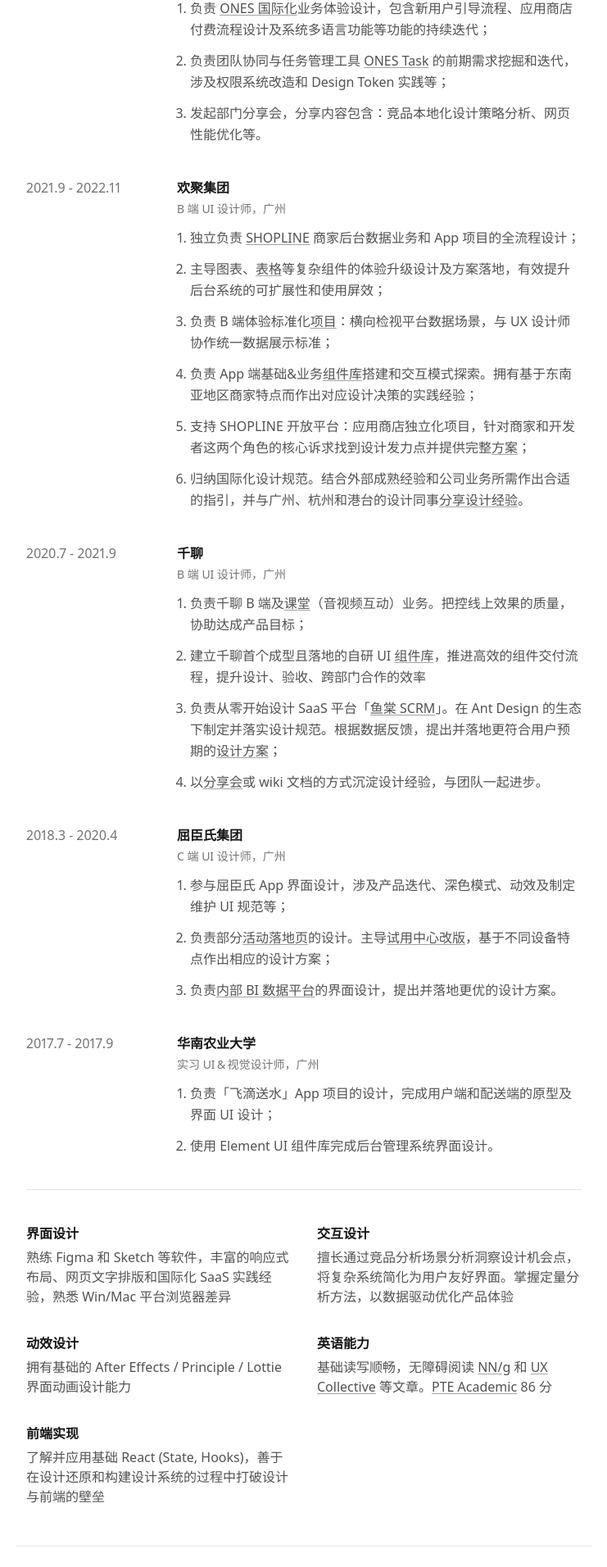
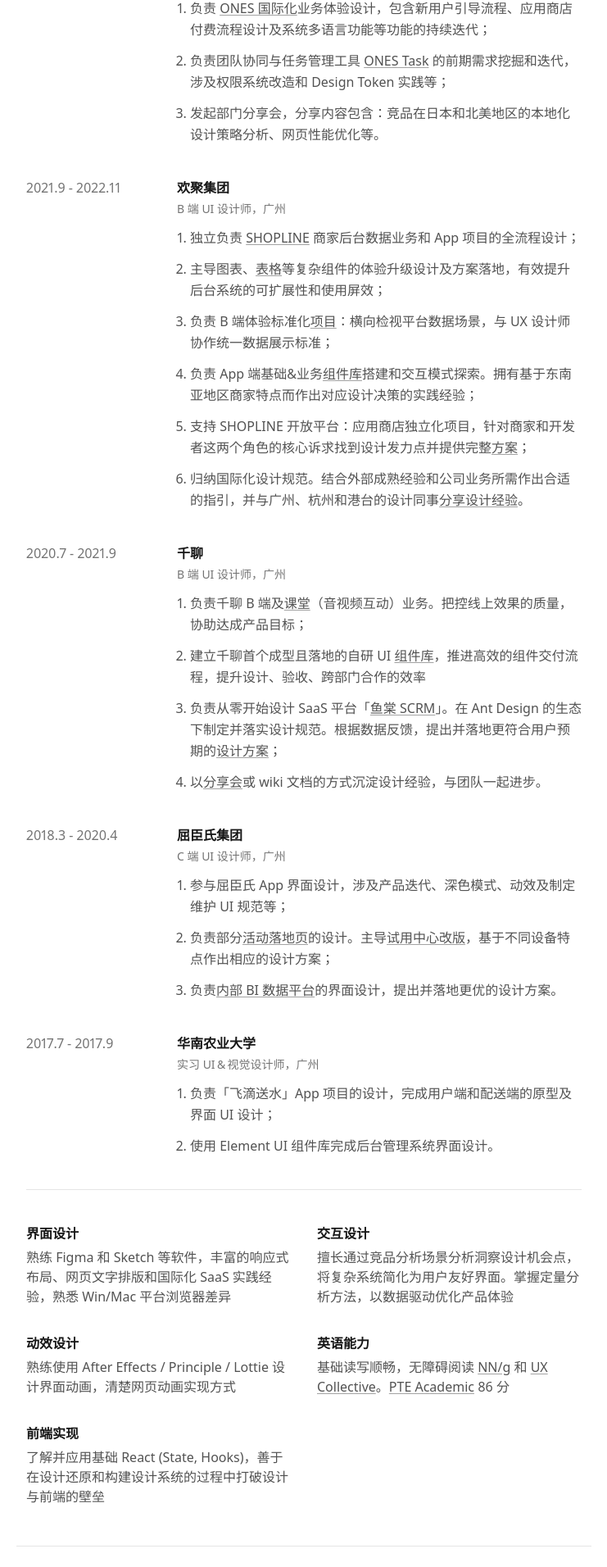
Before and after one commit to Pudge1996/NEXT.LRD.IM, a Next.js app: page /me in a window 1280 px wide. Shown: the part 795-2707 px from the top of the page at 82% size, without its empty margins (269-1010 px from the left). Built offline with nearby package versions, Linux system fonts and the light colour scheme.

Commit message:
Information updated

```diff
--- a/components/common/Tooltips/styles.module.css
+++ b/components/common/Tooltips/styles.module.css
@@ -23,7 +23,7 @@
 }
 
 .IconButton{
-  @apply hidden sm:inline-flex cursor-default;
+  @apply hidden sm:inline-flex cursor-default mx-1;
 }
 
 
--- a/pages/me.js
+++ b/pages/me.js
@@ -23,7 +23,7 @@ export default function me() {
         <section className='resume-info flex flex-col gap-6 sm:gap-8'>
           <section>
             <h2>个人简介</h2>
-            <p>5 年 UI/UX 设计工作经验 <Tooltips>2 年 C 端 UI 设计师 (2018-2020) <br/> 3 年 B 端 UI/UX 设计师 (2020-2023)</Tooltips><span className='inline sm:hidden'>（2 年 C 端 UI 设计师 + 3 年 B 端 UI/UX 设计师）</span>，曾就职于 ONES 国际化部门和欢聚集团 SHOPLINE 设计团队。有企业服务、研发管理和跨境电商 SaaS 产品的业务背景。</p>
+            <p>5 年 UI/UX 设计工作经验<Tooltips>2 年 C 端 UI 设计师 (2018-2020) <br/> 3 年 B 端 UI/UX 设计师 (2020-2023)</Tooltips><span className='inline sm:hidden'>（2 年 C 端 UI 设计师 + 3 年 B 端 UI/UX 设计师）</span>，曾就职于 ONES 国际化部门和欢聚集团 SHOPLINE 设计团队。有企业服务、研发管理和跨境电商 SaaS 产品的业务背景。</p>
             <p>工作期间积累了<strong>国际化、设计系统搭建、数据可视化和体验度量等</strong>实践经验，并独立挖掘流程中的设计机会点，完成多个设计专项探索和设计自驱项目。</p>
           </section>
           <section>
@@ -53,7 +53,7 @@ export default function me() {
             <ul>
               <li>负责 <Link href="https://ones.com/" target="_blank" rel="noopener noreferrer" title="ONES 海外官网">ONES 国际化</Link>业务体验设计，包含新用户引导流程、应用商店付费流程设计及系统多语言功能等功能的持续迭代；</li>
               <li>负责团队协同与任务管理工具 <Link href="https://ones.cn/products/task" target="_blank" rel="noopener noreferrer" title="ONES Task 产品介绍页">ONES Task</Link> 的前期需求挖掘和迭代，涉及权限系统改造和 Design&nbsp;Token 实践等；</li>
-              <li>发起部门分享会，分享内容包含：竞品本地化设计策略分析、网页性能优化等。</li>
+              <li>发起部门分享会，分享内容包含：竞品在日本和北美地区的本地化设计策略分析、网页性能优化等。</li>
             </ul>
             </div>
           </section>
@@ -133,11 +133,11 @@ export default function me() {
             </section>
             <section>
               <strong>动效设计</strong>
-              <p>拥有基础的 After Effects / Principle / Lottie 界面动画设计能力</p>
+              <p>熟练使用 After Effects / Principle / Lottie 设计界面动画，清楚网页动画实现方式</p>
             </section>
             <section>
               <strong>英语能力</strong>
-              <p>基础读写顺畅，无障碍阅读 <Link href="https://www.nngroup.com/" target="_blank" title="尼尔森诺曼集团首页">NN/g</Link> 和 <Link href="https://uxdesign.cc/" target="_blank" title="UX Collective 首页">UX Collective</Link> 等文章。<Link href="https://www.pearsonpte.com/pte-academic" target="_blank" title="PTE Academic 官网首页">PTE Academic</Link> 86 分</p>
+              <p>基础读写顺畅，无障碍阅读 <Link href="https://www.nngroup.com/" target="_blank" title="尼尔森诺曼集团首页">NN/g</Link> 和 <Link href="https://uxdesign.cc/" target="_blank" title="UX Collective 首页">UX Collective</Link>。<Link href="https://www.pearsonpte.com/pte-academic" target="_blank" title="PTE Academic 官网首页">PTE Academic</Link> 86 分</p>
               {/* <span className='whitespace-nowrap'>(听 89</span> · <span className='whitespace-nowrap'>读 80</span> · <span className='whitespace-nowrap'>说 79</span> · <span className='whitespace-nowrap'>写 90)</span> */}
             </section>
             <section>
```
